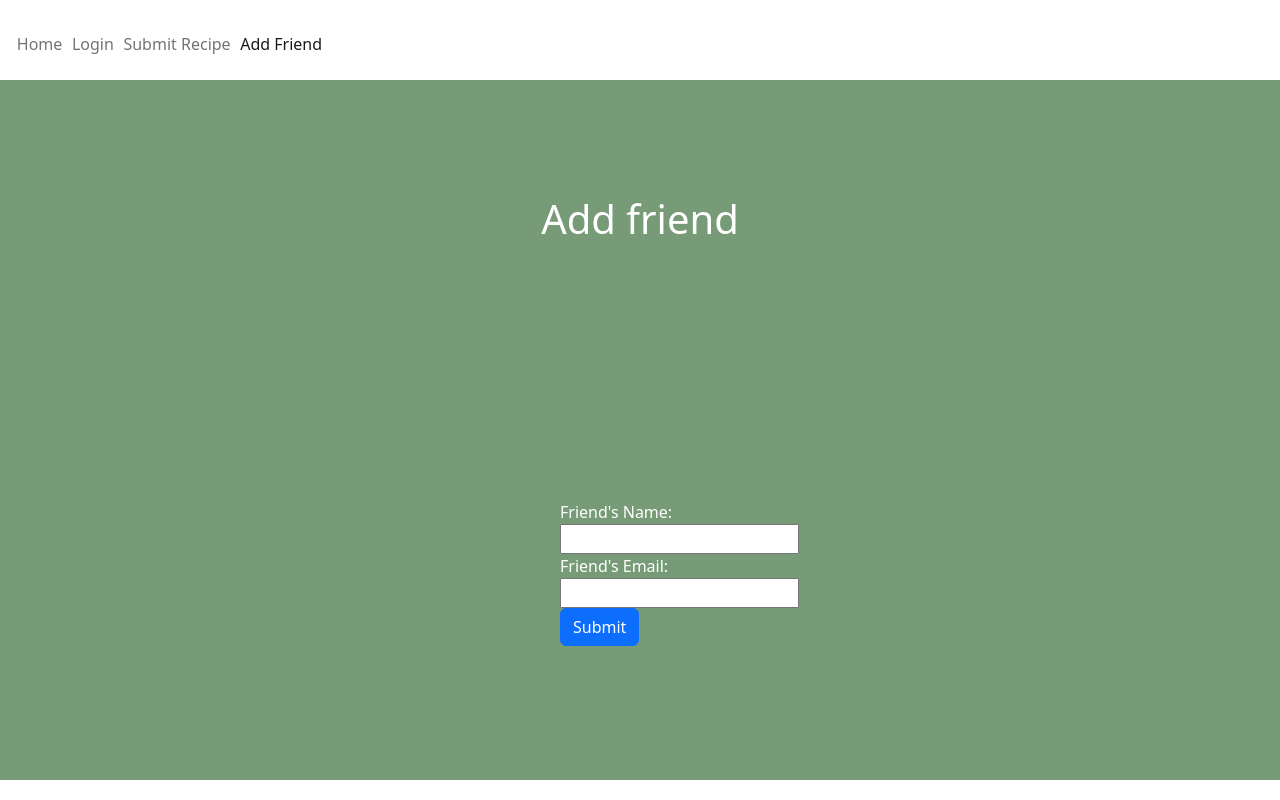
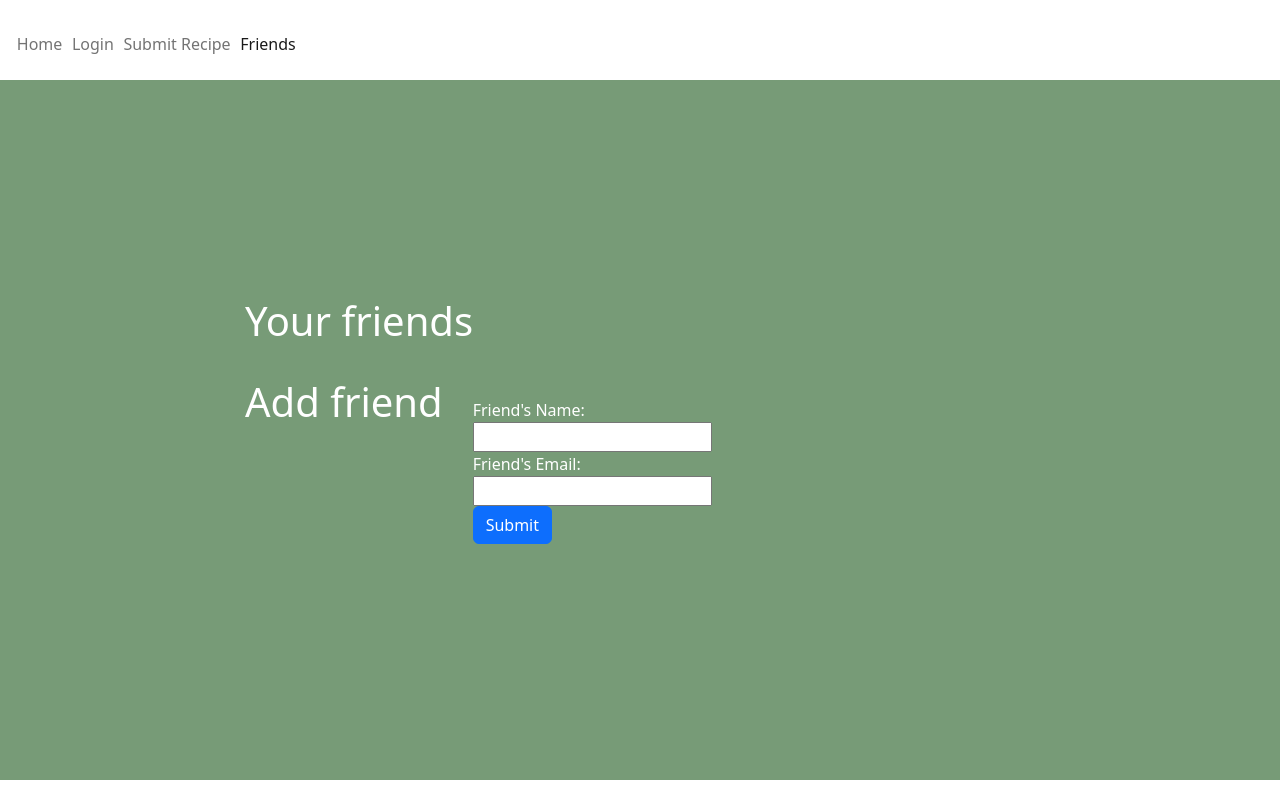
Before and after one commit to elisamcrae/startup, a plain HTML site: page addFriend.html in a window 1280 px wide. Drawn offline with nearby package versions, Linux system fonts and the light colour scheme.

Commit message:
added option to view friends

```diff
--- a/addFriend.html
+++ b/addFriend.html
@@ -28,20 +28,29 @@
             <a class="nav-link" href="submit.html">Submit Recipe</a>
           </li>
           <li class="nav-item">
-            <a class="nav-link active" href="addFriend.html">Add Friend</a>
+            <a class="nav-link active" href="addFriend.html">Friends</a>
           </li>
         </menu>
       </nav>
     </header>
     <main class="container-fluid text-white" style = "background-color: rgb(119, 155, 119);" id="friendForm">
+        <div class="row" id="friendR">
+            <div class="column" id="friendC">
+                <h1>Your friends</h1>
+                <span class="friend-name">
+            </div>
+            <div class="column" id="friendC">
                 <h1>Add friend</h1>
                 <form method="get" action="thanks.html" id="submitButton">
                   <label for="recipe name">Friend's Name:</label>
                   <input type="text" id="friend_name">
                   <label for="recipe">Friend's Email:</label>
                   <input type="text" id="friend_email">
-        <button class="btn btn-primary">Submit</button>
+                  <button class="btn btn-primary" onclick="addf()">Submit</button>
                 </form>
+            </div>
+        </div>
+        <script src="addfriend.js"></script>
     </main>
   </body>
 </html>
```
Lines whose indentation alone changed are shown as unchanged.
